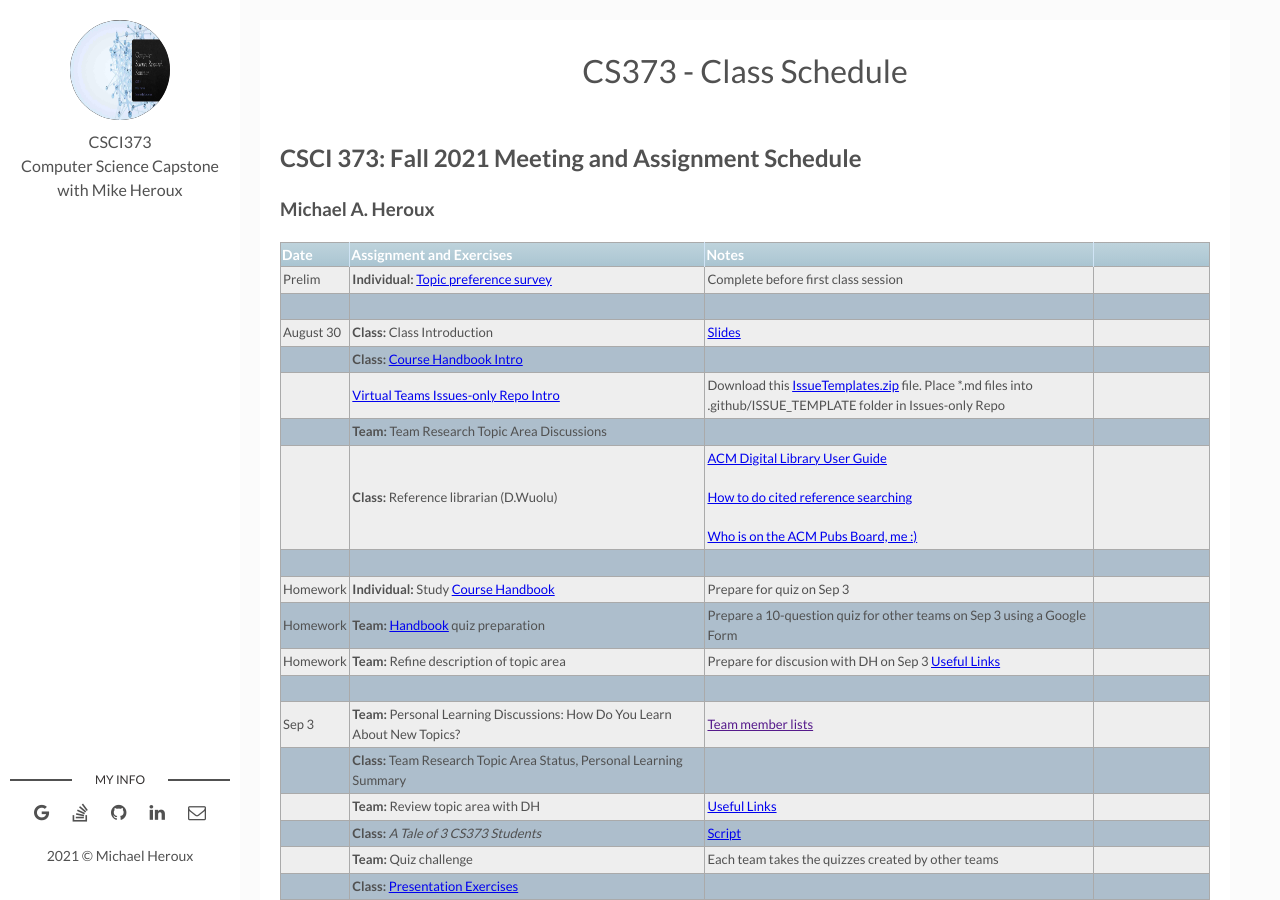
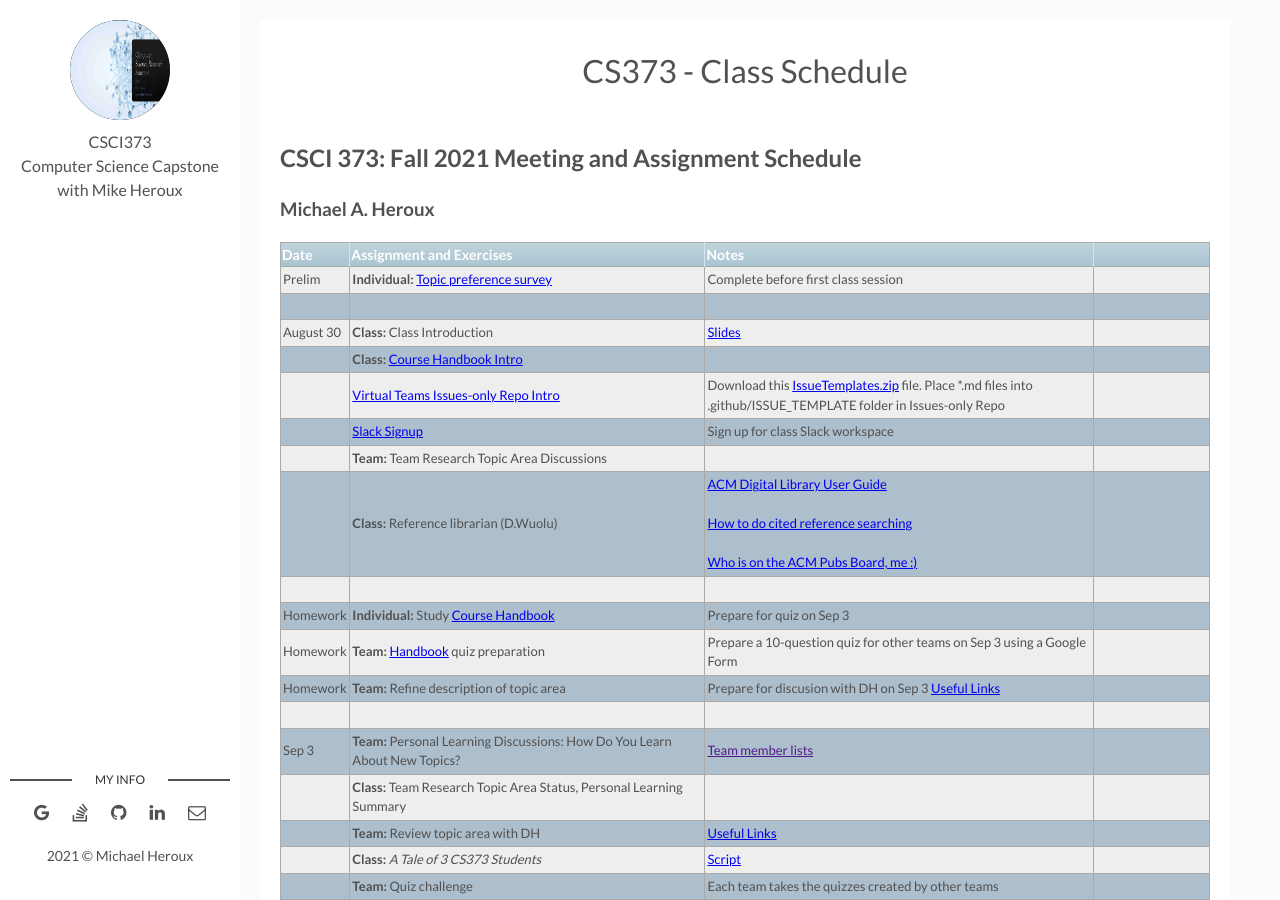
Before and after one commit to maherou/Teaching, a Jekyll site: the page built from files/CS373/2021-Fall-Class-Meeting-Schedule.md, in a window 1280 px wide and 900 px high. Built offline with Jekyll 4.4.1, drawn with Linux system fonts in a browser that asks for light colours.

Commit message:
Add Slack signup link

```diff
--- a/files/CS373/2021-Fall-Class-Meeting-Schedule.md
+++ b/files/CS373/2021-Fall-Class-Meeting-Schedule.md
@@ -17,6 +17,7 @@ location: "Collegeville, MN, USA"
 | August 30| **Class:** Class Introduction | [Slides](../IntroToCompSciResearch.pdf) |
 | | **Class:** [Course Handbook Intro](../CSCI373CourseHandbookLatestEdition.pdf) | |
 | | [Virtual Teams Issues-only Repo Intro](https://github.com/Collegeville/VirtualTeams/issues)| Download this [IssueTemplates.zip](../IssueTemplates.zip) file.  Place *.md files into .github/ISSUE_TEMPLATE folder in Issues-only Repo|
+| | [Slack Signup](https://join.slack.com/t/collegevillef21cs373/shared_invite/zt-v0mdqnmq-2OYvhksDIJpQ_zvhhWYEQA) | Sign up for class Slack workspace |
 || **Team:** Team Research Topic Area Discussions | |
 || **Class:** Reference librarian (D.Wuolu) | [ACM Digital Library User Guide](https://libraries.acm.org/binaries/content/assets/libraries/acm-digital-library-user-guide.pdf) <br> <br> [How to do cited reference searching](https://clarivate.libguides.com/ld.php?content_id=3588819) <br> <br> [Who is on the ACM Pubs Board, me :)](https://www.acm.org/publications/publications-board-committees)|
 | | | |
```
